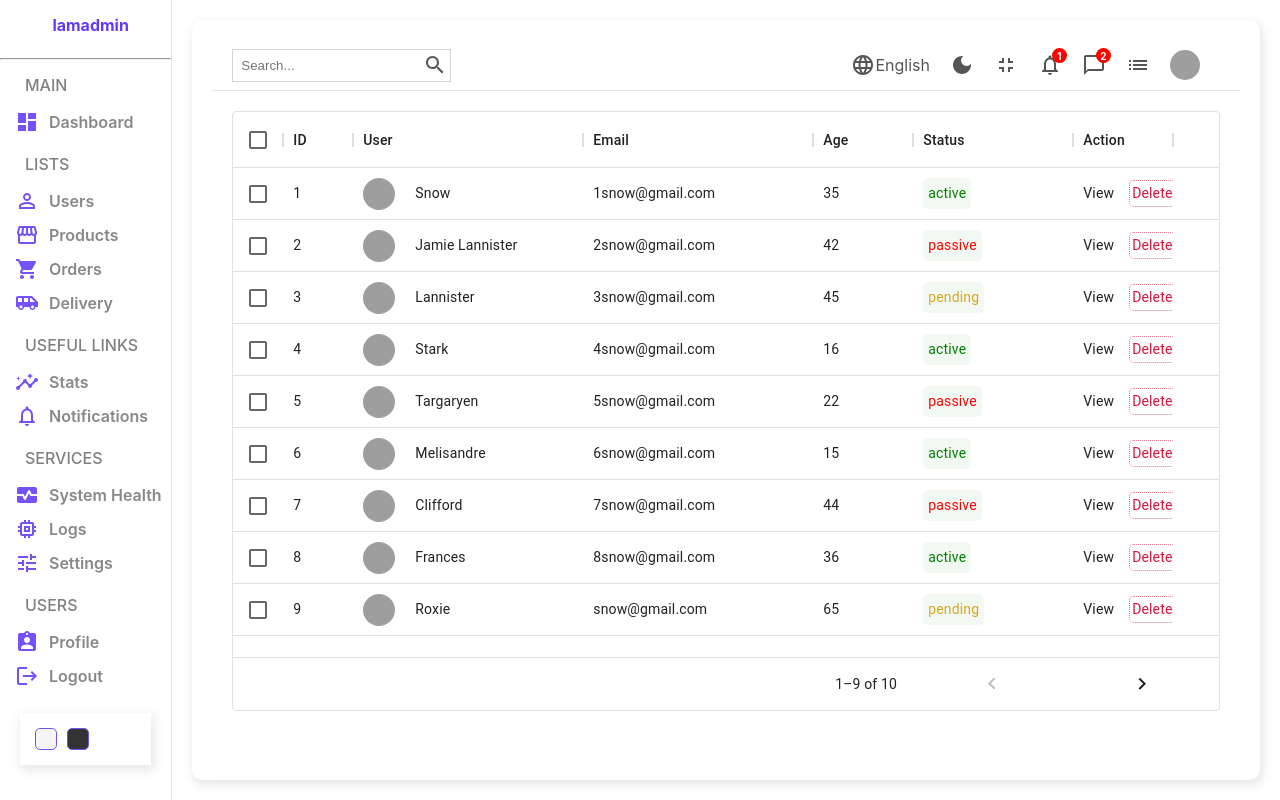
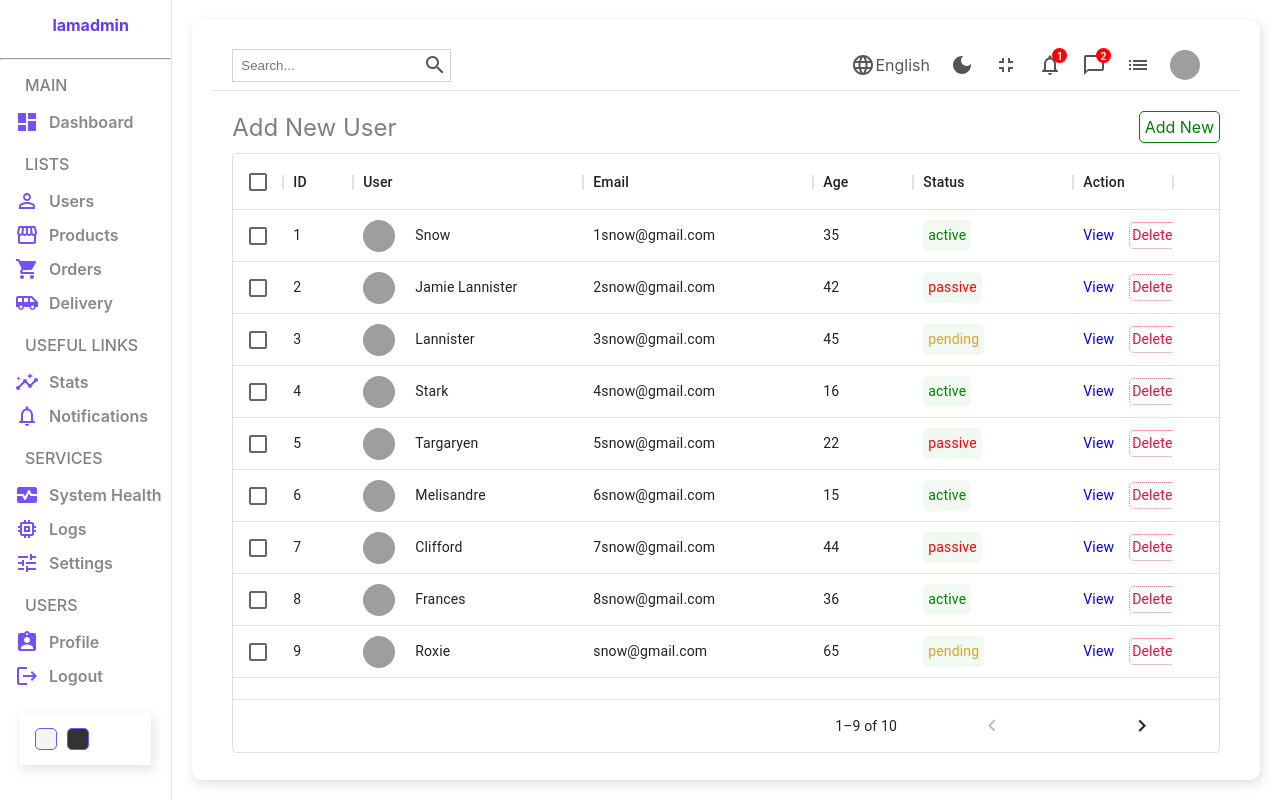
Before and after one commit to taotara/admin-panel, a React (Create React App) app: page /users in a window 1280 px wide. Built offline with nearby package versions, Linux system fonts and the light colour scheme; grey boxes are pictures that could not be loaded; the HTML template or start-up script is replaced by a standard one.

Commit message:
checking for update

```diff
--- a/src/components/datatable/Datatable.jsx
+++ b/src/components/datatable/Datatable.jsx
@@ -2,6 +2,7 @@
 import './datatable.css'
 import { DataGrid } from '@mui/x-data-grid';
 import { userColumns, userRows } from '../../databasesource';
+import { Link } from 'react-router-dom';
 
 const Datatable = () => {
 
@@ -9,13 +10,22 @@
         { field: "action", headerName: "Action", Width: 200, renderCell:() => {
             return(
                 <div className="cellAction">
-                    <div className="veiwButton">View</div>
+                    <Link to="/users/test" style={{ textDecoration: "none" }}>
+                      <div className="veiwButton">View</div>
+                    </Link>
+
                     <div className="deleteButton">Delete</div>
                 </div>
             )
     }}];
   return (
     <div className='datatable'>
+        <div className="datatableTitle">
+          Add New User
+          <Link to="/users/new"  className='link'>
+            Add New
+          </Link>
+        </div>
         <DataGrid
         rows={userRows}
         columns={userColumns.concat(actionColumn)}
--- a/src/components/datatable/datatable.css
+++ b/src/components/datatable/datatable.css
@@ -2,6 +2,28 @@
     height: 600px;
     padding: 20px;
 }
+
+.datatable .datatableTitle{
+    width: 100%;
+    font-size: 24px;
+    color: gray;
+    margin-bottom: 10px;
+    display: flex;
+    align-items: center;
+    justify-content: space-between;
+}
+
+.datatable .datatableTitle .link{
+    text-decoration: none;
+    color: green;
+    font-size: 16px;
+    font-weight: 400;
+    border: 1px solid green;
+    padding: 5px;
+    border-radius: 5px;
+    cursor: pointer;
+}
+
 .cellWithImg{
     display: flex;
     align-items: center;
```
